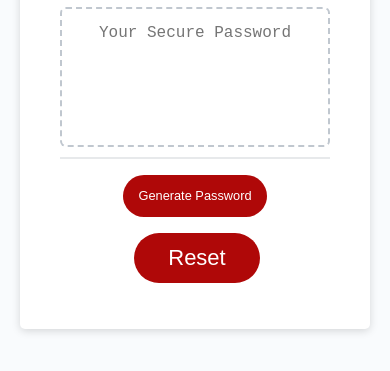
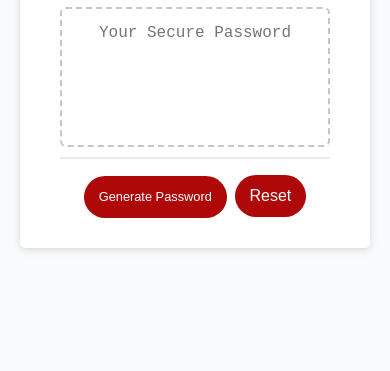
Before and after one commit to fasikaWalle/RandomPasswordGenerator, a plain HTML site: page index.html in a window 390 px wide. Shown: the part 309-680 px from the top of the page. Drawn offline with Linux system fonts and the light colour scheme.

Commit message:
edit button style

```diff
--- a/style.css
+++ b/style.css
@@ -118,12 +118,19 @@ button[disabled] {
   resize: none;
   overflow: hidden;
 }
-
+#clear {
+  margin-left: 1%;
+  padding: 15px 40px;
+}
 @media (max-width: 690px) {
-  .btn {
+  .btn,
+  #clear {
     font-size: 1rem;
     margin: 16px 0px 0px 0px;
     padding: 10px 15px;
+  }
+  #clear {
+    margin-left: 1%;
   }
 
   #password {
```
